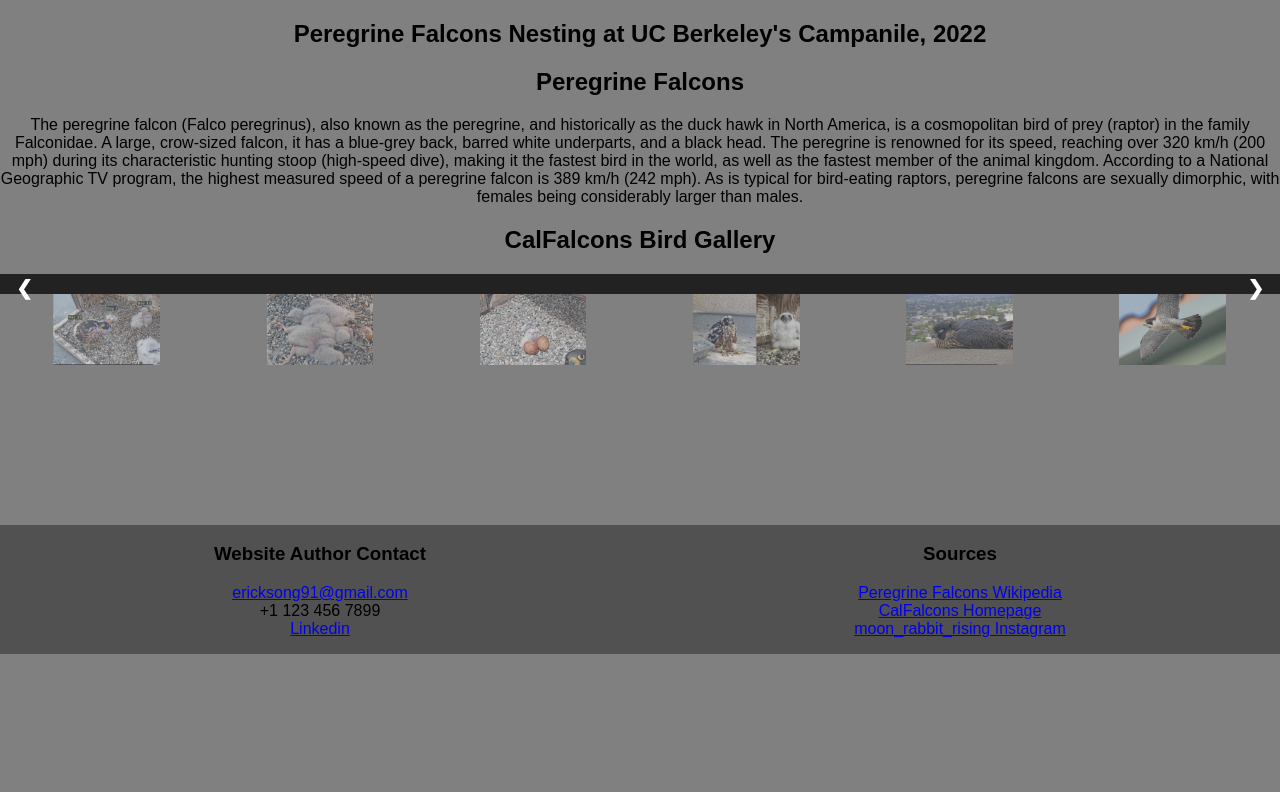
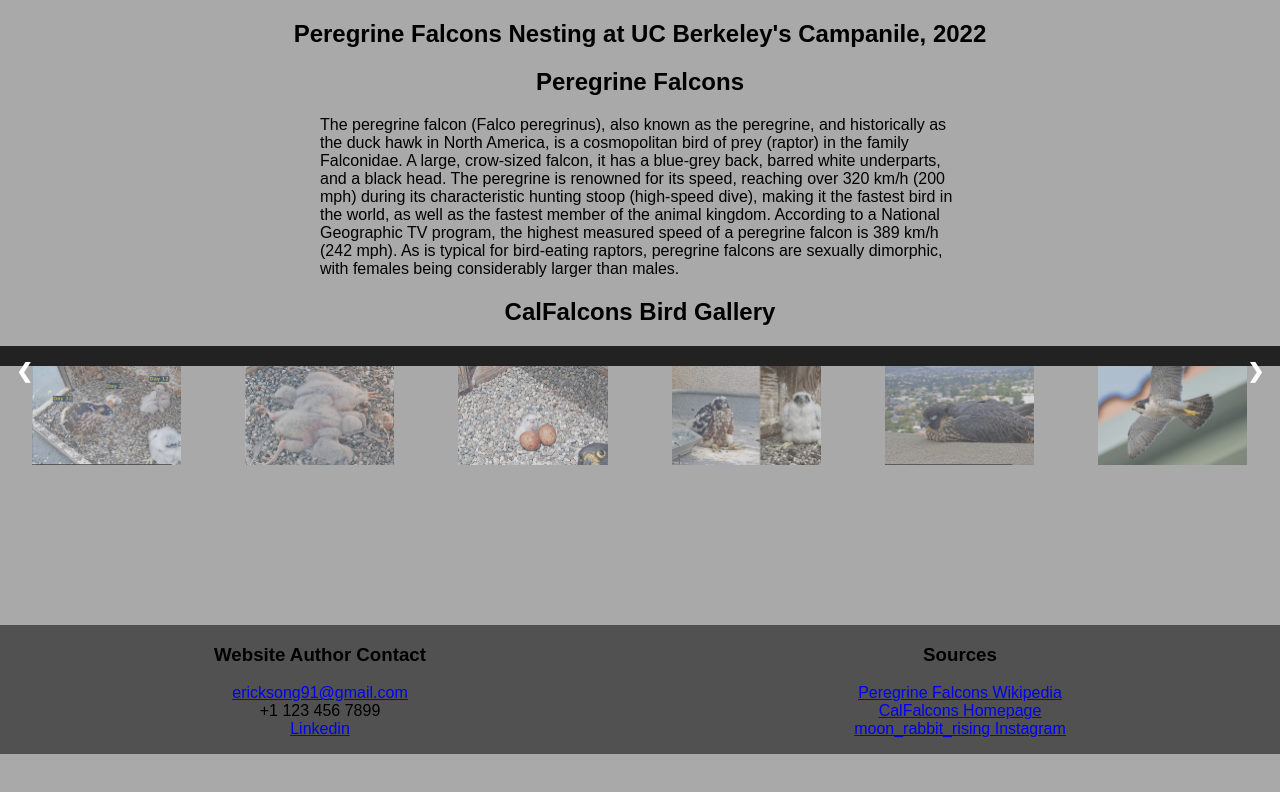
Before and after one commit to ericksong91/eric-song-website, a plain HTML site: page index.html in a window 1280 px wide. Drawn offline with Linux system fonts and the light colour scheme.

Commit message:
Adjusted more formatting

```diff
--- a/index.html
+++ b/index.html
@@ -73,27 +73,27 @@
     <div class="row">
       <div class="column">
         <img class="demo cursor" src="./images/thumbs/ageprogression_thumb.jpg"
-        style="width:50%" onclick="currentSlide(1)" alt="Age Progression">
+        style="width:70%" onclick="currentSlide(1)" alt="Age Progression">
       </div>
       <div class="column">
         <img class="demo cursor" src="./images/thumbs/babyloafs_thumb.jpg"
-        style="width:50%" onclick="currentSlide(2)" alt="Baby Loafs">
+        style="width:70%" onclick="currentSlide(2)" alt="Baby Loafs">
       </div>
       <div class="column">
         <img class="demo cursor" src="./images/thumbs/look_thumb.jpg"
-        style="width:50%" onclick="currentSlide(3)" alt="Look">
+        style="width:70%" onclick="currentSlide(3)" alt="Look">
       </div>
       <div class="column">
         <img class="demo cursor" src="./images/thumbs/king_thumb.jpg"
-        style="width:50%" onclick="currentSlide(4)" alt="King Orb">
+        style="width:70%" onclick="currentSlide(4)" alt="King Orb">
       </div>
       <div class="column">
         <img class="demo cursor" src="./images/thumbs/loaf1_thumb.jpg"
-        style="width:50%" onclick="currentSlide(5)" alt="Fledgling Loaf, Lindsay">
+        style="width:70%" onclick="currentSlide(5)" alt="Fledgling Loaf, Lindsay">
       </div>
       <div class="column">
         <img class="demo cursor" src="./images/thumbs/aldenflightmoonrabbit_thumb.jpg"
-        style="width:50%" onclick="currentSlide(6)" alt="Father Alden Flight">
+        style="width:70%" onclick="currentSlide(6)" alt="Father Alden Flight">
   </section>
 
   <!--This Section is for the bottom banner-->
--- a/script.js
+++ b/script.js
@@ -2,6 +2,7 @@
 
 //GALLERY CODE STARTS HERE//
 let slideIndex = 1;
+
 showSlides(slideIndex);
 
 function plusSlides(n) {
--- a/style.css
+++ b/style.css
@@ -1,5 +1,5 @@
 body {
-    background: grey;
+    background: rgb(169, 169, 169);
   }
 
 #MainTitle h1 {
@@ -19,9 +19,17 @@ body {
 }
 
 
-#ShortDescription {
+#ShortDescription p {
+  text-align:left;
+  margin-top: 1em;
+  margin-bottom: 0.75em;
+  margin-left: 20em;
+  margin-right: 20em;
+
+}
+
+#ShortDescription h2 {
   text-align:center;
-
 }
 
 /* Style for Gallery Here */
@@ -121,6 +129,7 @@ img {
 /* Add a transparency effect for thumnbail images */
 .demo {
   opacity: 0.6;
+
 }
 
 .active,
```
